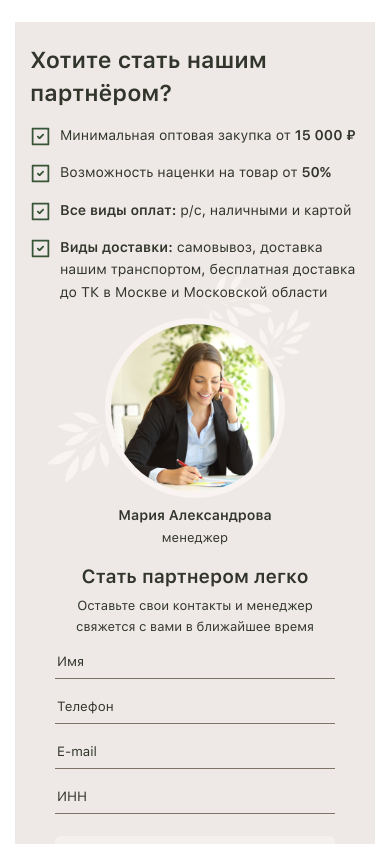
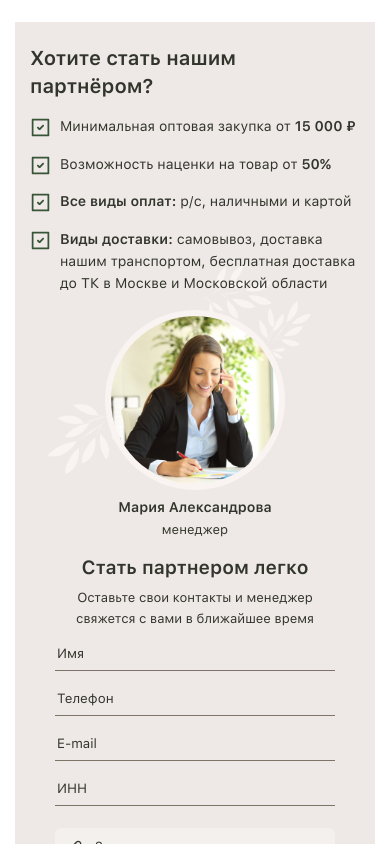
Before and after one commit to GrinCaseCode/eragarden, a plain HTML site: page index.html in a window 390 px wide. Shown: the part 2496-3340 px from the top of the page. Drawn offline with nearby package versions, Linux system fonts and the light colour scheme; files whose address does not match are found by name.

Commit message:
Add files via upload

```diff
--- a/css/media.css
+++ b/css/media.css
@@ -1233,6 +1233,9 @@
     .item-billbord .text-page {
         max-width: 300px;
     }
+    .partnership-block .title-section {
+        font-size: 20px;
+    }
 }
 
 /* Custom, iPhone Retina */
```
